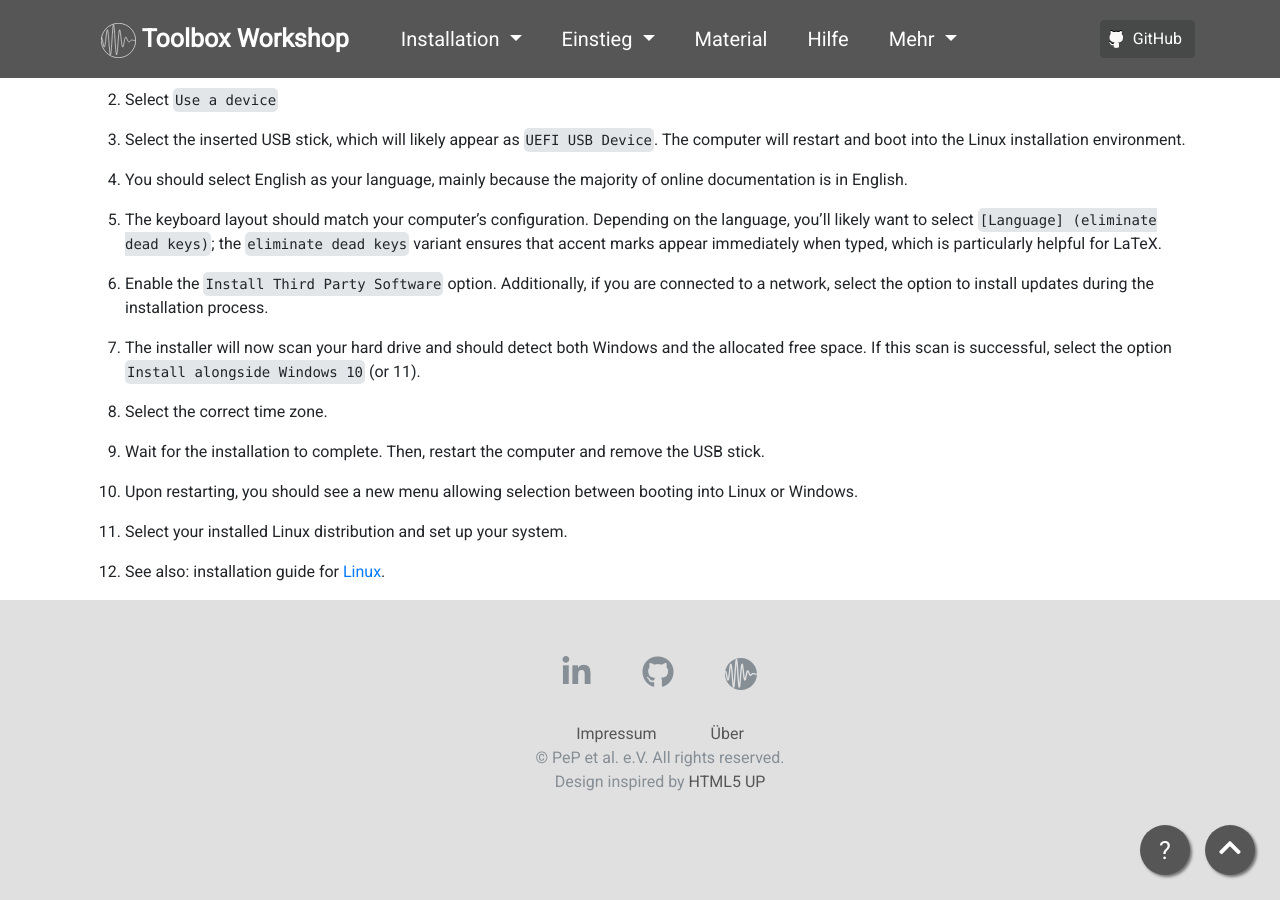
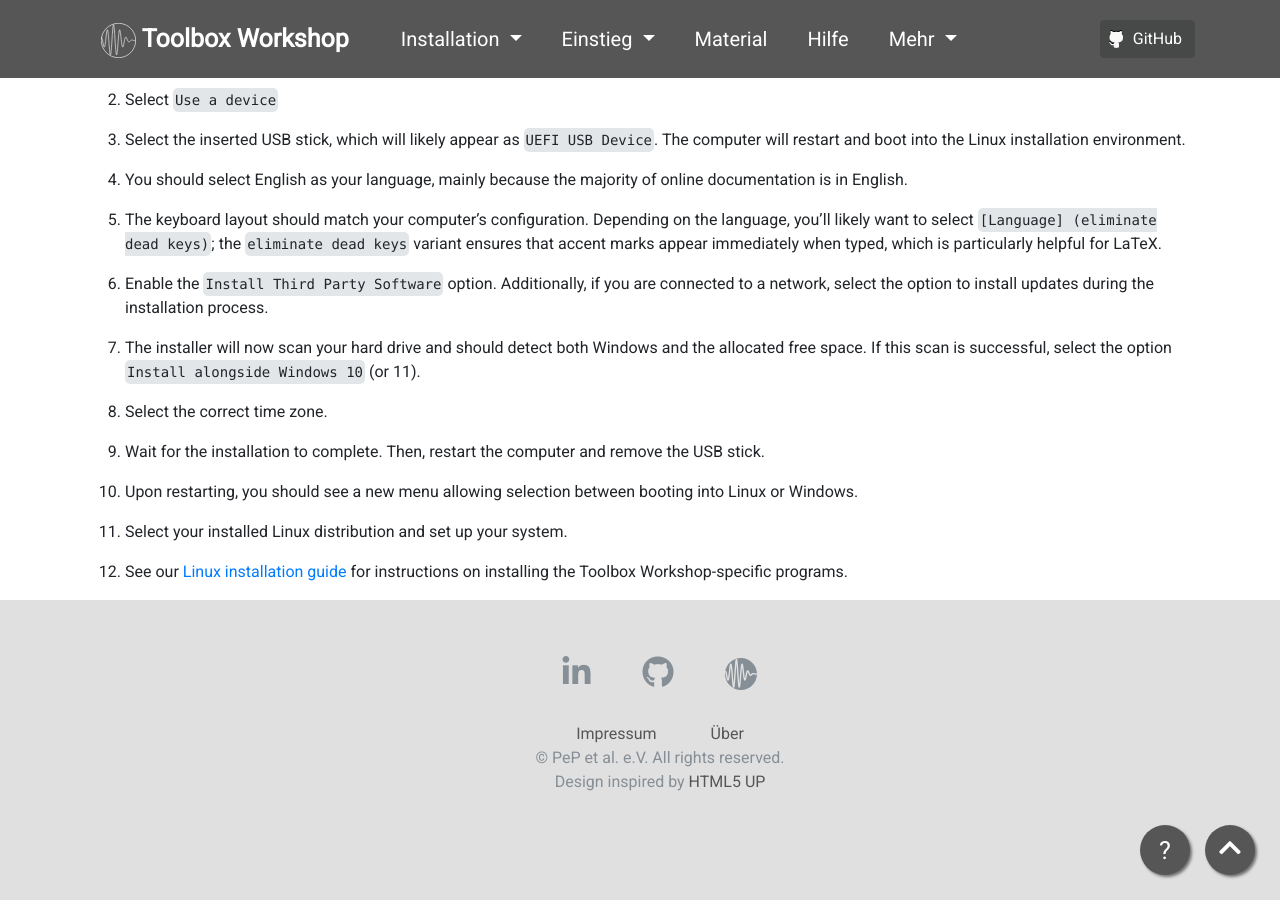
Before and after one commit to pep-dortmund/homepage-toolbox, a Jekyll site: the page built from install/dualboot_en.md, in a window 1280 px wide and 900 px high, scrolled down 1984 px. Built offline with Jekyll 4.4.1, drawn with Linux system fonts in a browser that asks for light colours; nearby versions of some CDN libraries.

Commit message:
Update dualboot_en.md

```diff
--- a/install/dualboot_en.md
+++ b/install/dualboot_en.md
@@ -161,4 +161,5 @@ At step 10 (here), follow the link again and complete the final 11 steps listed
 
 1. Select your installed Linux distribution and set up your system.
 
-1. See also: installation guide for [Linux](/install/linux/).
+1. See our [Linux installation guide](/install/linux_en/) for instructions on
+   installing the Toolbox Workshop-specific programs.
```
